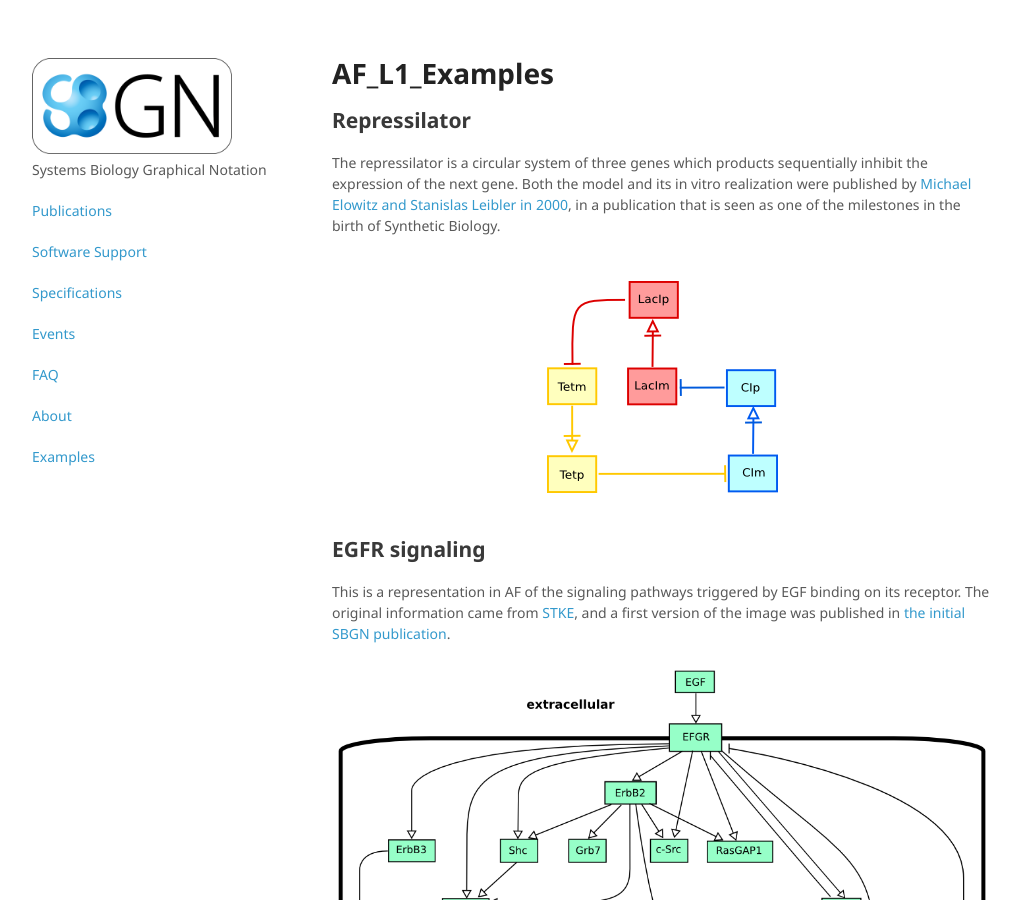
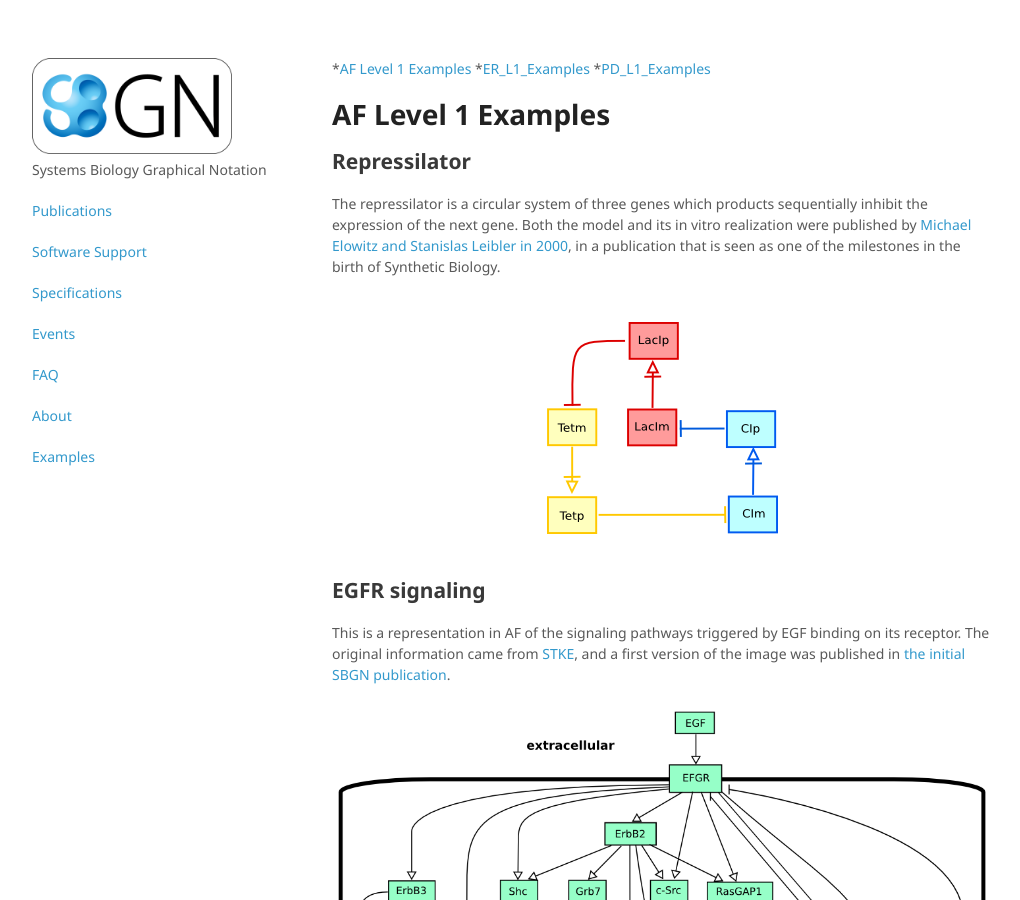
Before and after one commit to sbgn/sbgn, a Jekyll site: the page built from docs/examples.md, in a window 1280 px wide and 900 px high. Shown: the whole window, without its empty margins (128-1148 px from the left). Built offline with Jekyll 4.4.1, drawn with Linux system fonts in a browser that asks for light colours.

Commit message:
Update examples.md

```diff
--- a/docs/examples.md
+++ b/docs/examples.md
@@ -4,7 +4,11 @@ layout: default
 permalink: /docs/examples
 ---
 
-# AF_L1_Examples
+*[AF Level 1 Examples](#AF_L1_Examples)
+*[ER_L1_Examples](#ER_L1_Examples)
+*[PD_L1_Examples](#PD_L1_Examples)
+
+# AF Level 1 Examples
 
 Repressilator
 --------------
@@ -133,4 +137,4 @@ The following map won the annual SBGN competition 2010, section best map.
 
 ![MetaCrop-plant-central-metabolism](../images/examples/MetaCrop-plant-central-metabolism-small.png){: .center-image }
 
-[Full size image](https://github.com/sbgn/sbgn/blob/gh-pages/images/examples/MetaCrop-plant-central-metabolism.png)
+[Full size image](https://raw.githubusercontent.com/sbgn/sbgn/gh-pages/images/examples/MetaCrop-plant-central-metabolism.png)
```
